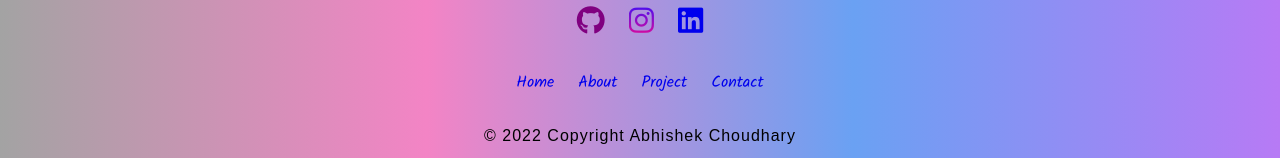
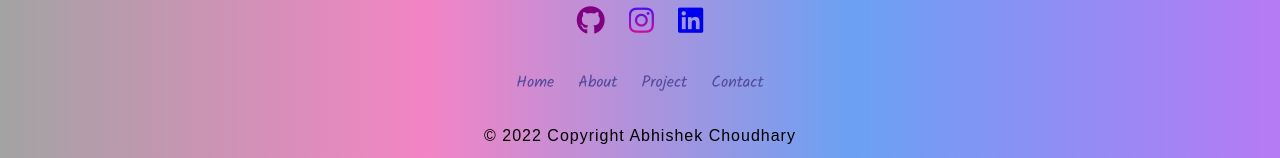
Before and after one commit to dazzlerabhi30800/portfolio-website, a React (Create React App) app: page / in a window 1280 px wide. Shown: the part 3847-4005 px from the top of the page. Built offline with nearby package versions, Linux system fonts and the light colour scheme.

Commit message:
added footer link new color

```diff
--- a/src/Components/Styles/FooterSection.css
+++ b/src/Components/Styles/FooterSection.css
@@ -51,6 +51,7 @@ footer {
     font-family: var(--font-Kalam);
     position: relative;
     transition: all .3s cubic-bezier(0.445, 0.05, 0.55, 0.95);
+    color: #524a9b;
 }
 .footer__link--wrapper > a::after {
     position: absolute;
```
